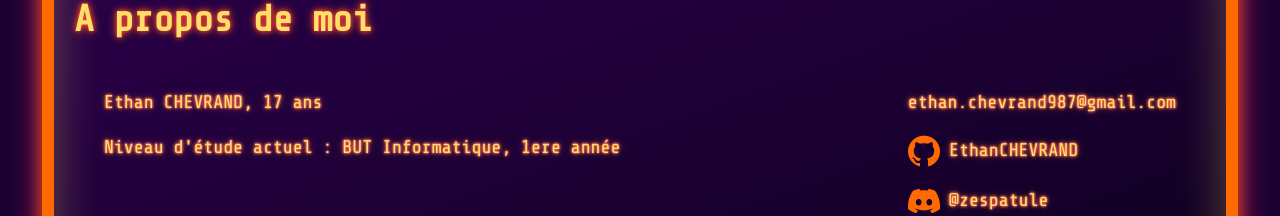
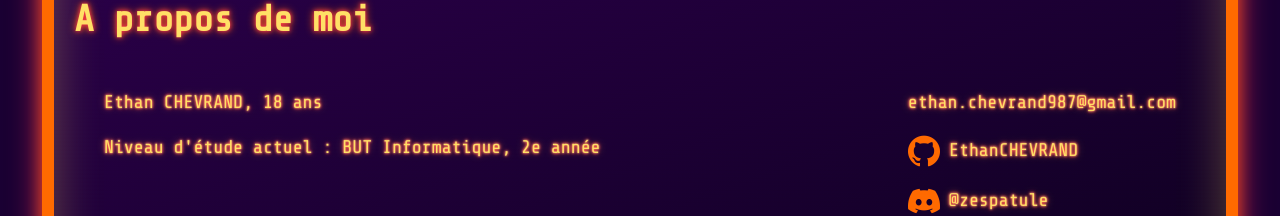
Before and after one commit to EthanCHEVRAND/portfolio, a Vue app: page /about in a window 1280 px wide. Shown: the part 122-338 px from the top of the page. Built offline with nearby package versions, Linux system fonts and the light colour scheme.

Commit message:
updated info

```diff
--- a/src/views/AboutView.vue
+++ b/src/views/AboutView.vue
@@ -9,8 +9,8 @@ import TempNavBar from '@/components/TempNavBar.vue';
     <div class="identification">
       <div class="left-side">
         <!--<img src="#" alt="my photo" class="profile-picture">-->
-        <span>Ethan CHEVRAND, 17 ans</span>
-        <span>Niveau d'étude actuel : BUT Informatique, 1ere année</span>
+        <span>Ethan CHEVRAND, 18 ans</span>
+        <span>Niveau d'étude actuel : BUT Informatique, 2e année</span>
       </div>
       <div class="right-side">
         <span>ethan.chevrand987@gmail.com</span>
```
